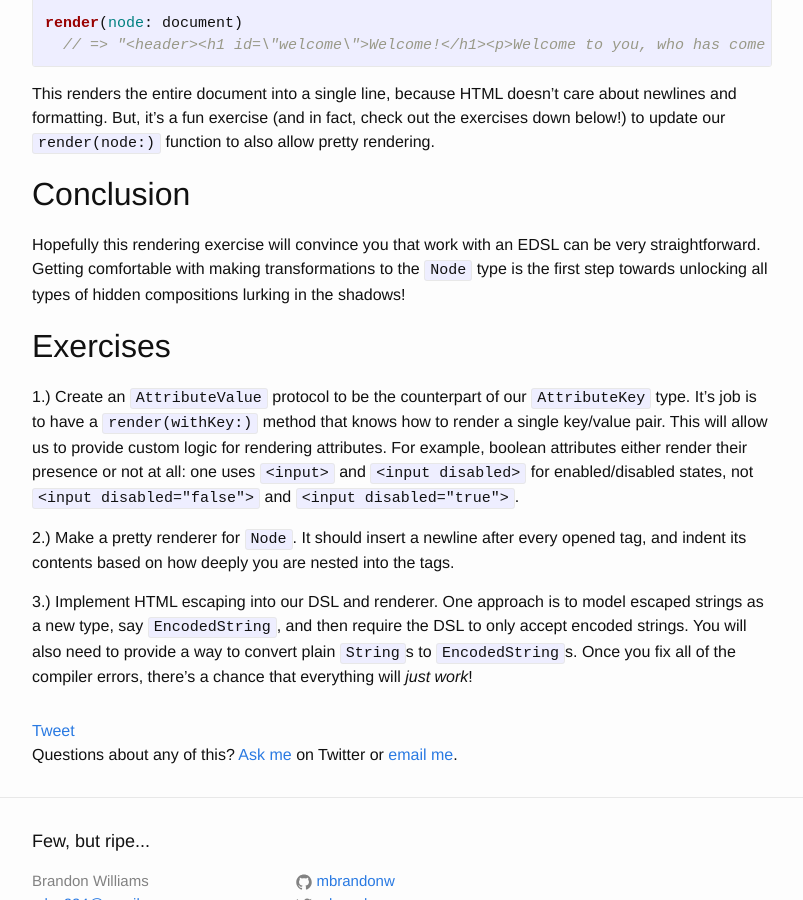
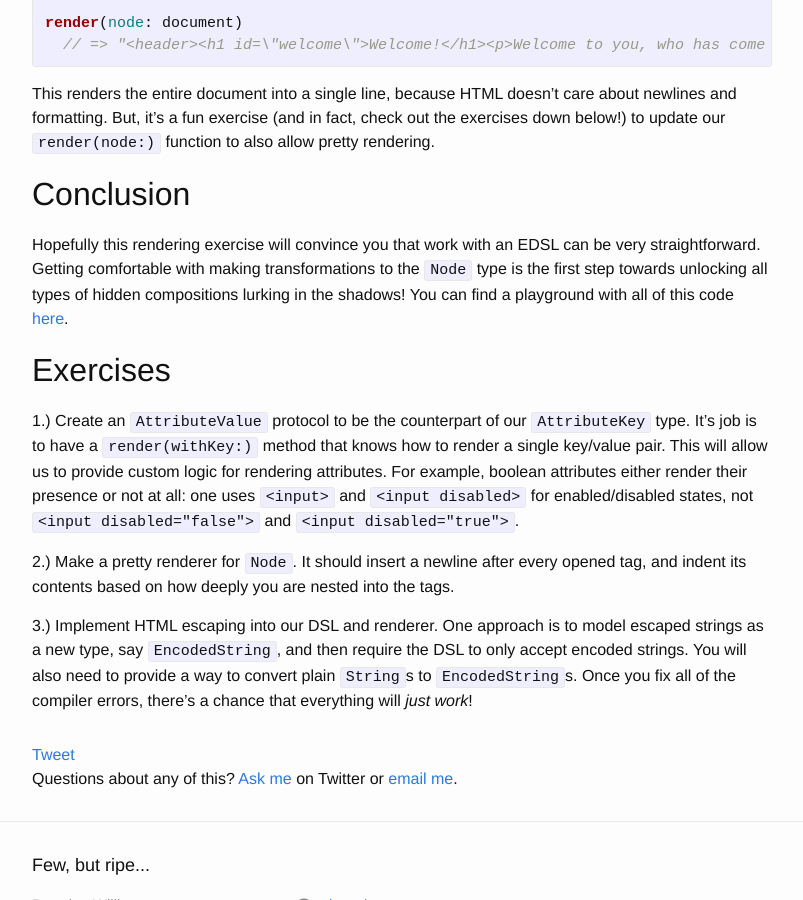
Before and after one commit to mbrandonw/mbrandonw.github.io, a Jekyll site: the page built from _posts/2017-06-23-rendering-html-dsl.md, in a window 1280 px wide and 900 px high, scrolled down 2682 px. Shown: the whole window, without its empty margins (238-1041 px from the left). Built offline with Jekyll 4.4.1, drawn with Linux system fonts in a browser that asks for light colours; comment, search, counter and statistics services are not loaded.

Commit message:
link the playground

```diff
--- a/_posts/2017-06-23-rendering-html-dsl.md
+++ b/_posts/2017-06-23-rendering-html-dsl.md
@@ -124,7 +124,7 @@ This renders the entire document into a single line, because HTML doesn’t care
 
 ## Conclusion
 
-Hopefully this rendering exercise will convince you that work with an EDSL can be very straightforward. Getting comfortable with making transformations to the `Node` type is the first step towards unlocking all types of hidden compositions lurking in the shadows!
+Hopefully this rendering exercise will convince you that work with an EDSL can be very straightforward. Getting comfortable with making transformations to the `Node` type is the first step towards unlocking all types of hidden compositions lurking in the shadows! You can find a playground with all of this code <a href="/assets/html-dsl/html-dsl-pt2.playground.zip">here</a>.
 
 ## Exercises
 
```
